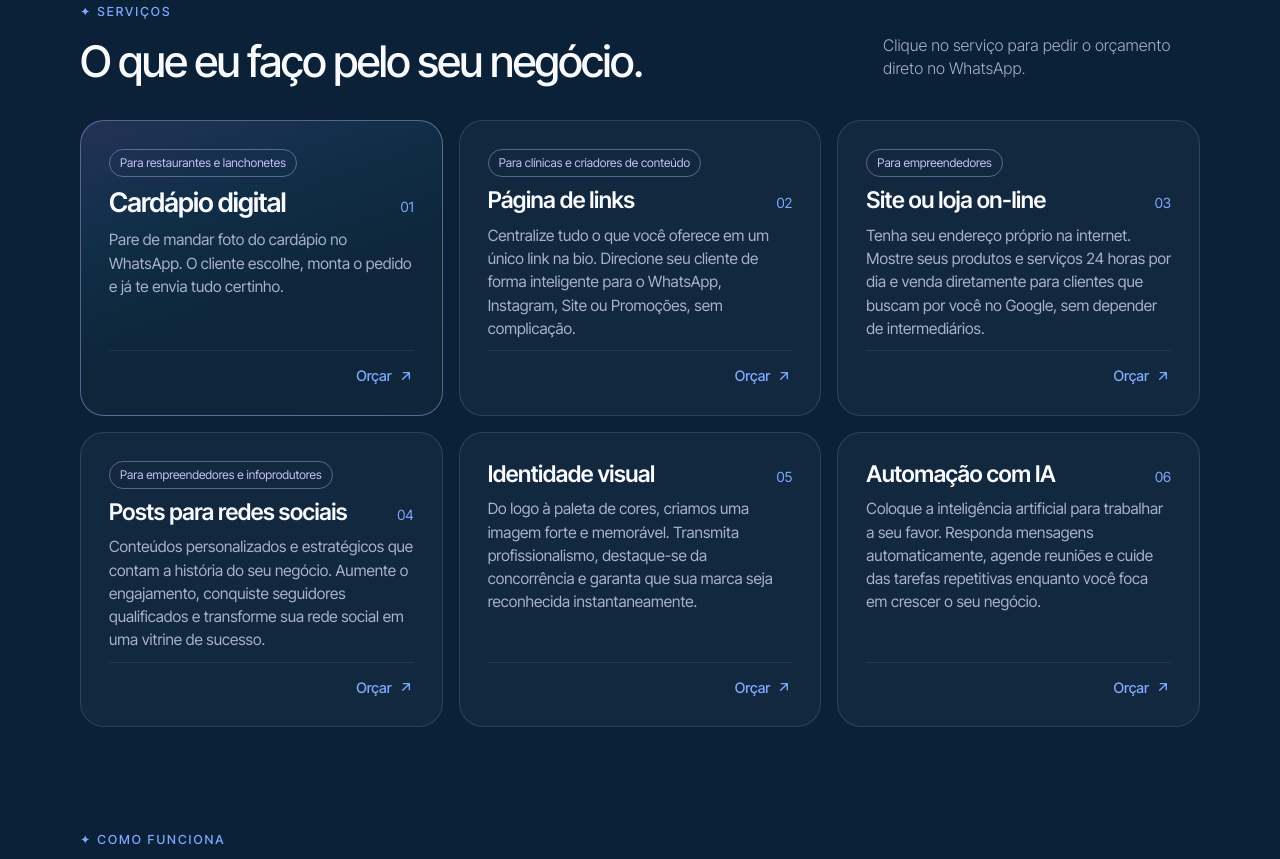
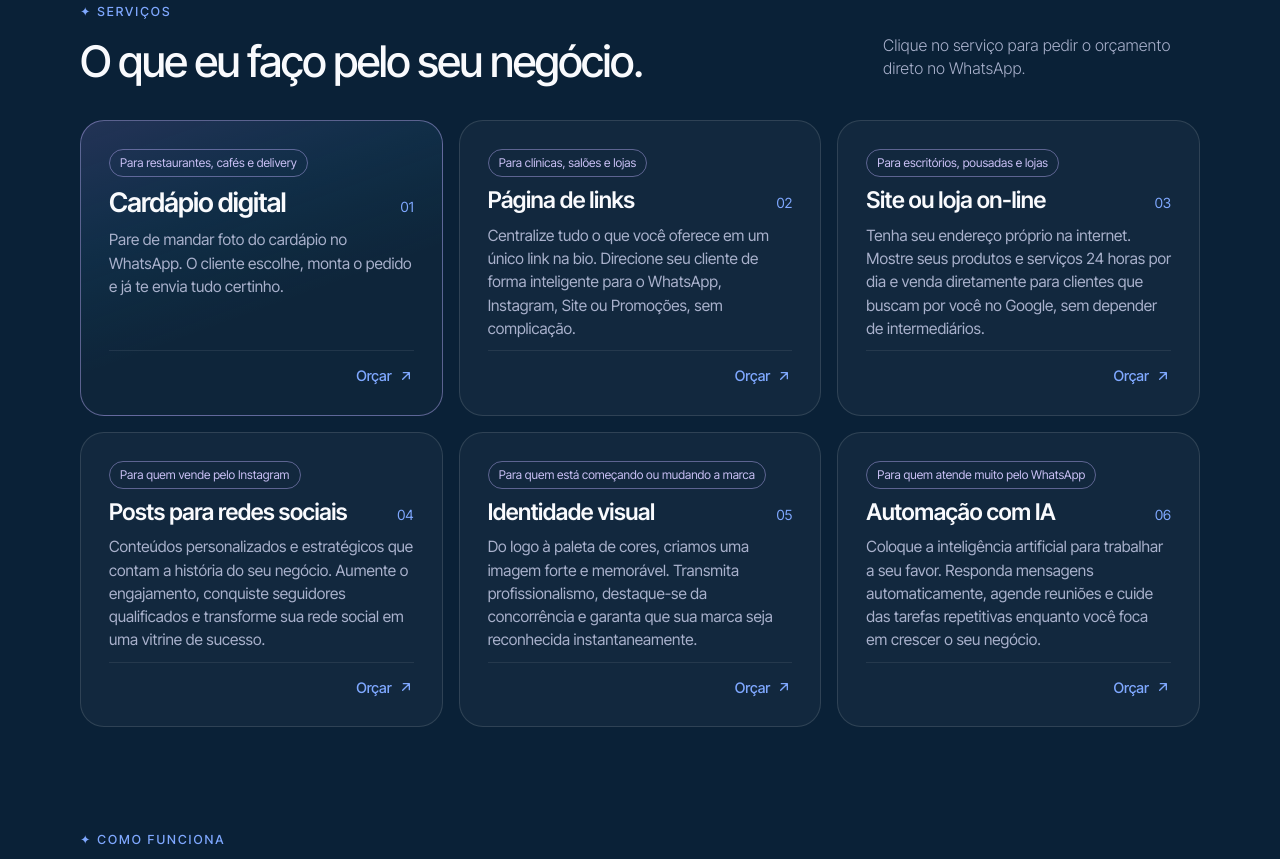
Before and after one commit to talliscarvalho/talliscarvalho.github.io, a plain HTML site: page bio/index.html in a window 1280 px wide. Shown: the part 708-1567 px from the top of the page. Drawn offline with Linux system fonts and the light colour scheme.

Commit message:
Bio: etiquetas de público em todos os cards
Co-Authored-By: Claude Opus 5.5 <noreply@anthropic.com>
Claude-Session: https://claude.ai/code/session_01UiifhsjxpajiS5KqWbJRWk

```diff
--- a/bio/index.html
+++ b/bio/index.html
@@ -320,12 +320,12 @@
 
   // [título, texto, (sem uso), nome do serviço na mensagem, destaque, público]
   var svcs = [
-    ["Cardápio digital", "Pare de mandar foto do cardápio no WhatsApp. O cliente escolhe, monta o pedido e já te envia tudo certinho.", null, "cardápio digital interativo", true, "Para restaurantes e lanchonetes"],
-    ["Página de links", "Centralize tudo o que você oferece em um único link na bio. Direcione seu cliente de forma inteligente para o WhatsApp, Instagram, Site ou Promoções, sem complicação.", null, "página de links", false, "Para clínicas e criadores de conteúdo"],
-    ["Site ou loja on-line", "Tenha seu endereço próprio na internet. Mostre seus produtos e serviços 24 horas por dia e venda diretamente para clientes que buscam por você no Google, sem depender de intermediários.", null, "landing page ou site", false, "Para empreendedores"],
-    ["Posts para redes sociais", "Conteúdos personalizados e estratégicos que contam a história do seu negócio. Aumente o engajamento, conquiste seguidores qualificados e transforme sua rede social em uma vitrine de sucesso.", null, "design para mídias sociais", false, "Para empreendedores e infoprodutores"],
-    ["Identidade visual", "Do logo à paleta de cores, criamos uma imagem forte e memorável. Transmita profissionalismo, destaque-se da concorrência e garanta que sua marca seja reconhecida instantaneamente.", null, "identidade visual"],
-    ["Automação com IA", "Coloque a inteligência artificial para trabalhar a seu favor. Responda mensagens automaticamente, agende reuniões e cuide das tarefas repetitivas enquanto você foca em crescer o seu negócio.", null, "automação com IA"]
+    ["Cardápio digital", "Pare de mandar foto do cardápio no WhatsApp. O cliente escolhe, monta o pedido e já te envia tudo certinho.", null, "cardápio digital interativo", true, "Para restaurantes, cafés e delivery"],
+    ["Página de links", "Centralize tudo o que você oferece em um único link na bio. Direcione seu cliente de forma inteligente para o WhatsApp, Instagram, Site ou Promoções, sem complicação.", null, "página de links", false, "Para clínicas, salões e lojas"],
+    ["Site ou loja on-line", "Tenha seu endereço próprio na internet. Mostre seus produtos e serviços 24 horas por dia e venda diretamente para clientes que buscam por você no Google, sem depender de intermediários.", null, "landing page ou site", false, "Para escritórios, pousadas e lojas"],
+    ["Posts para redes sociais", "Conteúdos personalizados e estratégicos que contam a história do seu negócio. Aumente o engajamento, conquiste seguidores qualificados e transforme sua rede social em uma vitrine de sucesso.", null, "design para mídias sociais", false, "Para quem vende pelo Instagram"],
+    ["Identidade visual", "Do logo à paleta de cores, criamos uma imagem forte e memorável. Transmita profissionalismo, destaque-se da concorrência e garanta que sua marca seja reconhecida instantaneamente.", null, "identidade visual", false, "Para quem está começando ou mudando a marca"],
+    ["Automação com IA", "Coloque a inteligência artificial para trabalhar a seu favor. Responda mensagens automaticamente, agende reuniões e cuide das tarefas repetitivas enquanto você foca em crescer o seu negócio.", null, "automação com IA", false, "Para quem atende muito pelo WhatsApp"]
   ];
   var list = document.getElementById("list");
   svcs.forEach(function(s, i){
```
